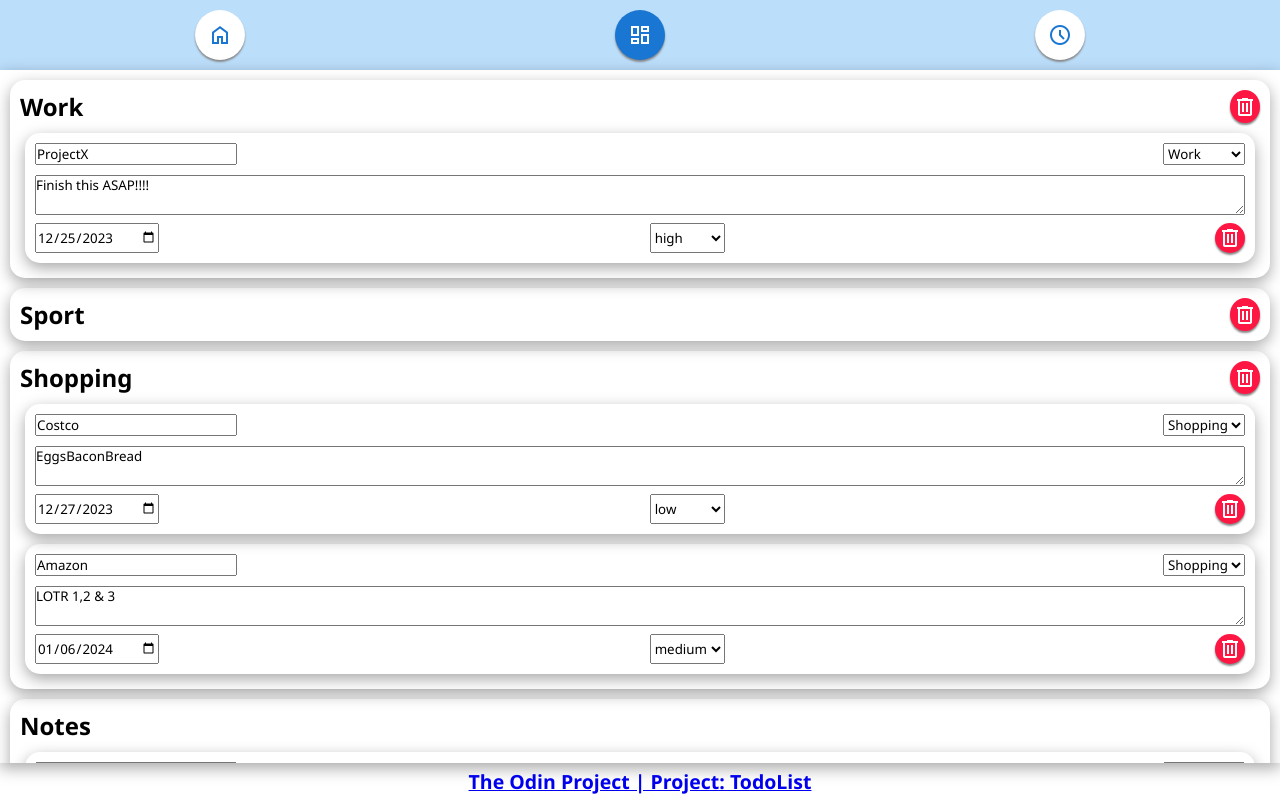
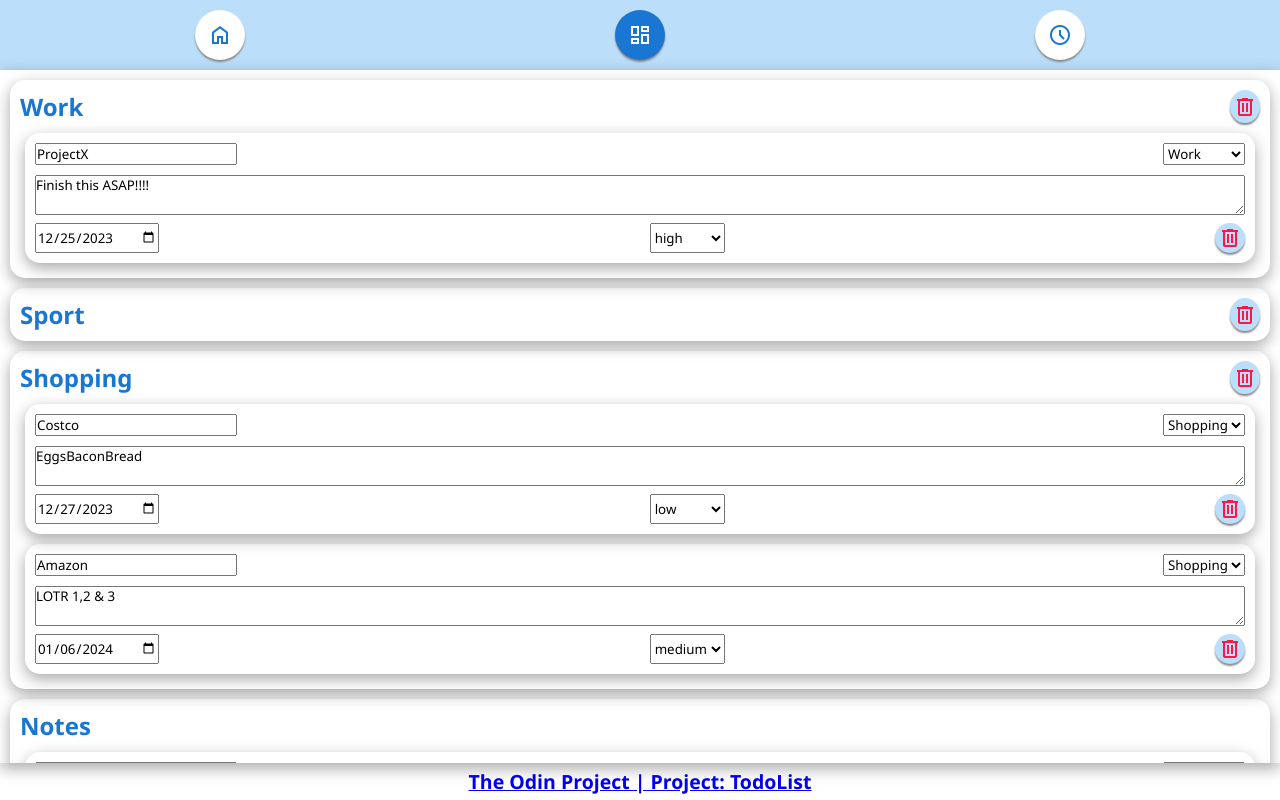
Before and after one commit to CyprianESPI/odin-todolist, a website built with webpack: page src/index.html in a window 1280 px wide. Both pictures are taken after a click on the button "Dashboard". Built offline with nearby package versions, Linux system fonts and the light colour scheme.

Commit message:
Improve color scheme

```diff
--- a/src/styles.css
+++ b/src/styles.css
@@ -37,6 +37,10 @@ body {
     grid-template-rows: auto 1fr auto;
     text-align: center;
     height: 100vh;
+}
+
+h2 {
+    color: var(--clr-primary-700);
 }
 
 .home-container {
@@ -107,8 +111,8 @@ button {
 }
 
 .delete-button {
-    background-color: var(--clr-A400);
-    color: white;
+    background-color: var(--clr-primary-100);
+    color: var(--clr-A400);
 }
 
 
```
